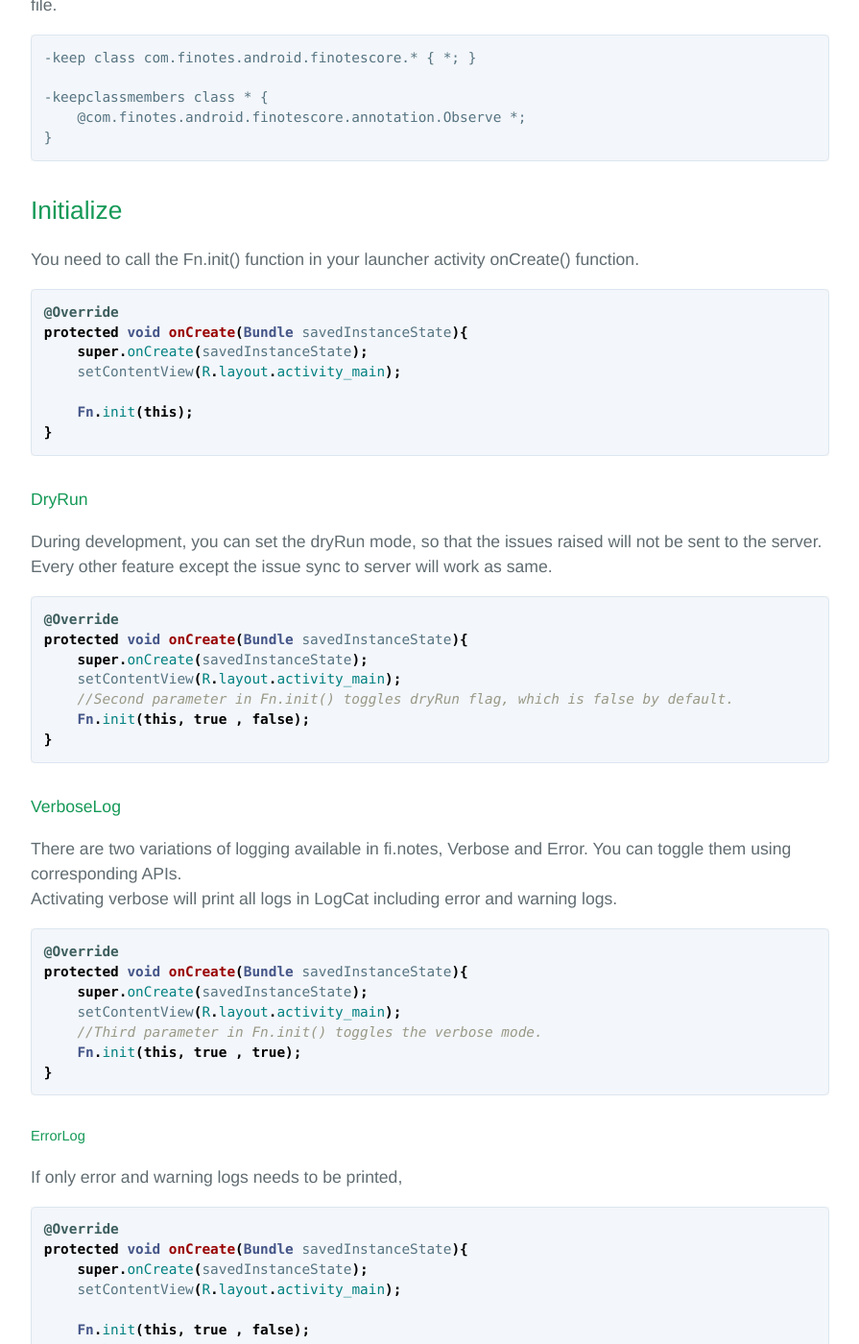
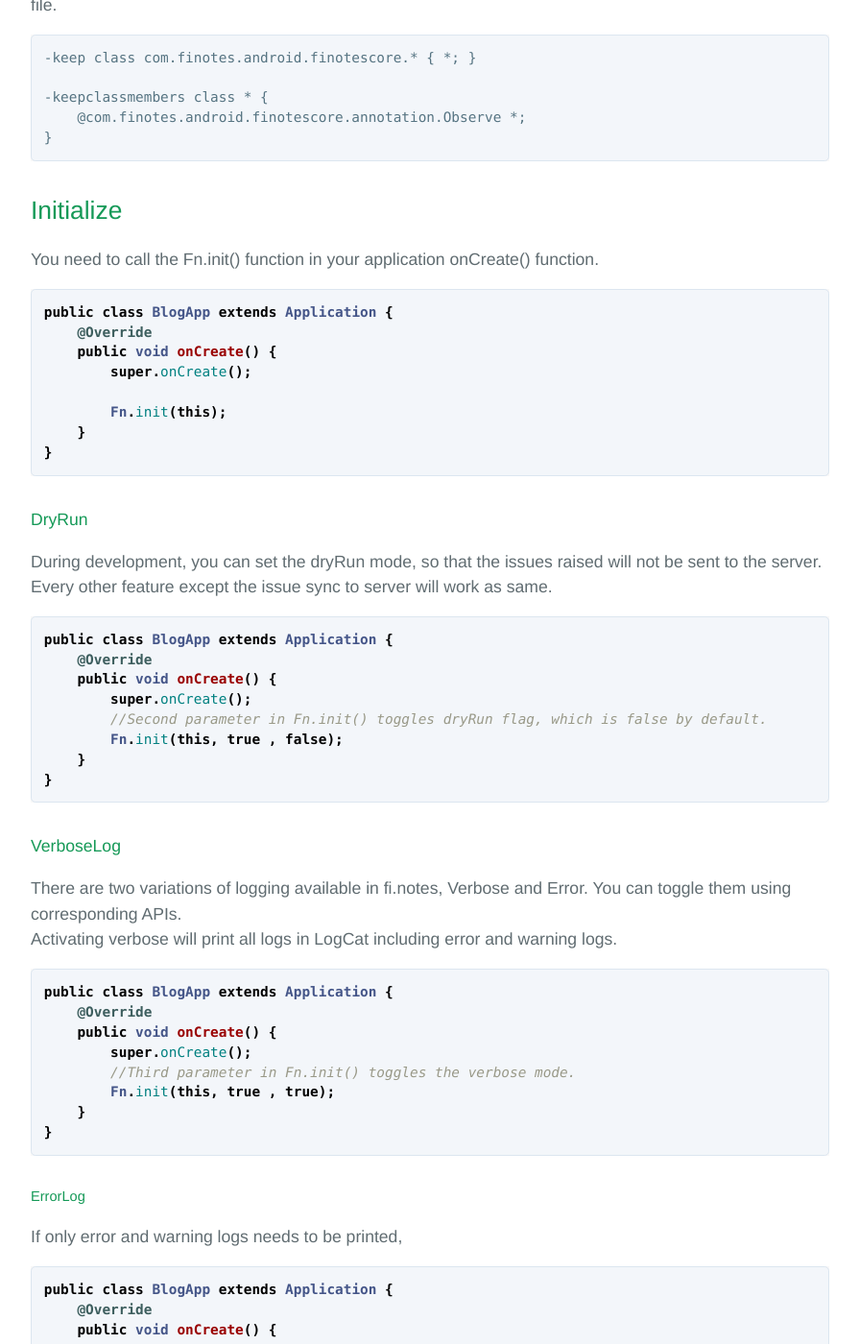
Before and after one commit to finotes/finotes.github.io, a Jekyll site: the page built from _posts/2018-02-02-java-docs.md, in a window 1280 px wide and 1400 px high, scrolled down 1192 px. Shown: the whole window at 96% size, without its empty margins (192-1087 px from the left). Built offline with Jekyll 4.4.1, drawn with Linux system fonts in a browser that asks for light colours; some web fonts are replaced; some of the changed text lies outside the part shown.

Commit message:
Update 2018-02-02-java-docs.md

````diff
--- a/_posts/2018-02-02-java-docs.md
+++ b/_posts/2018-02-02-java-docs.md
@@ -51,67 +51,71 @@ If you are using proguard in your release build, you need to add the following t
 ```
 
 ## Initialize
-You need to call the Fn.init() function in your launcher activity onCreate() function.
+You need to call the Fn.init() function in your application onCreate() function.
 
 ```java
-@Override
-protected void onCreate(Bundle savedInstanceState){
-    super.onCreate(savedInstanceState);
-    setContentView(R.layout.activity_main);
+public class BlogApp extends Application {
+    @Override
+    public void onCreate() {
+        super.onCreate();
 
-    Fn.init(this);
+	Fn.init(this);
+    }
 }
 ```
 
 #### DryRun
 During development, you can set the dryRun mode, so that the issues raised will not be sent to the server. Every other feature except the issue sync to server will work as same.
 ```java
-@Override
-protected void onCreate(Bundle savedInstanceState){
-    super.onCreate(savedInstanceState);
-    setContentView(R.layout.activity_main);
-    //Second parameter in Fn.init() toggles dryRun flag, which is false by default.
-    Fn.init(this, true , false);
+public class BlogApp extends Application {
+    @Override
+    public void onCreate() {
+        super.onCreate();
+	//Second parameter in Fn.init() toggles dryRun flag, which is false by default.
+	Fn.init(this, true , false);
+    }
 }
 ```
 #### VerboseLog
 There are two variations of logging available in fi.notes, Verbose and Error. You can toggle them using corresponding APIs.
 Activating verbose will print all logs in LogCat including error and warning logs.
 ```java
-@Override
-protected void onCreate(Bundle savedInstanceState){
-    super.onCreate(savedInstanceState);
-    setContentView(R.layout.activity_main);
-    //Third parameter in Fn.init() toggles the verbose mode.
-    Fn.init(this, true , true);
+public class BlogApp extends Application {
+    @Override
+    public void onCreate() {
+        super.onCreate();
+	//Third parameter in Fn.init() toggles the verbose mode.
+	Fn.init(this, true , true);
+    }
 }
 ```
 ##### ErrorLog
 If only error and warning logs needs to be printed,
 ```java
-@Override
-protected void onCreate(Bundle savedInstanceState){
-    super.onCreate(savedInstanceState);
-    setContentView(R.layout.activity_main);
+public class BlogApp extends Application {
+    @Override
+    public void onCreate() {
+        super.onCreate();
 
-    Fn.init(this, true , false);
-    Fn.logError(true);
+        Fn.init(this, true , false);
+        Fn.logError(true);
+    }
 }
 ```
 ## Test
 Now that the basic integration of fi.notes SDK is complete,
 Lets make sure that the dashboard and SDK are in sync.
 ```java
-@Override
-protected void onCreate(Bundle savedInstanceState){
-    super.onCreate(savedInstanceState);
-    setContentView(R.layout.activity_main);
+public class BlogApp extends Application {
+    @Override
+    public void onCreate() {
+        super.onCreate();
 
-    Fn.init(this, false , true);
-    //Fn.issue allows you to raise custom issues.
-    //Refer Custom Issue section by the end of this documentation for more details.
-    Fn.issue(this, "Test Issue", Severity.MINOR);
-
+        Fn.init(this, false , true);
+        //Fn.issue allows you to raise custom issues.
+        //Refer Custom Issue section by the end of this documentation for more details.
+        Fn.issue(this, "Test Issue", Severity.MINOR);
+    }
 }
 ```
 Now run the application in a simulator or real android device (with network connection).
@@ -125,15 +129,16 @@ If the error still persists, do contact us at [fi.notes contact email](mailto:su
 <span style="color:red">*You should remove the Fn.issue() call, else every time the app is run, an issue will be reported.*</span>
 
 ```java
-@Override
-protected void onCreate(Bundle savedInstanceState){
-    super.onCreate(savedInstanceState);
-    setContentView(R.layout.activity_main);
+public class BlogApp extends Application {
+    @Override
+    public void onCreate() {
+        super.onCreate();
 
-    Fn.init(this, false , true);
-//  Fn.issue(this, "Test Issue", Severity.MINOR);
+        Fn.init(this, false , true);
+//        Fn.issue(this, "Test Issue", Severity.MINOR);
+    }
+}
 
-}
 ```
 
 ### Listen for Issue
````
